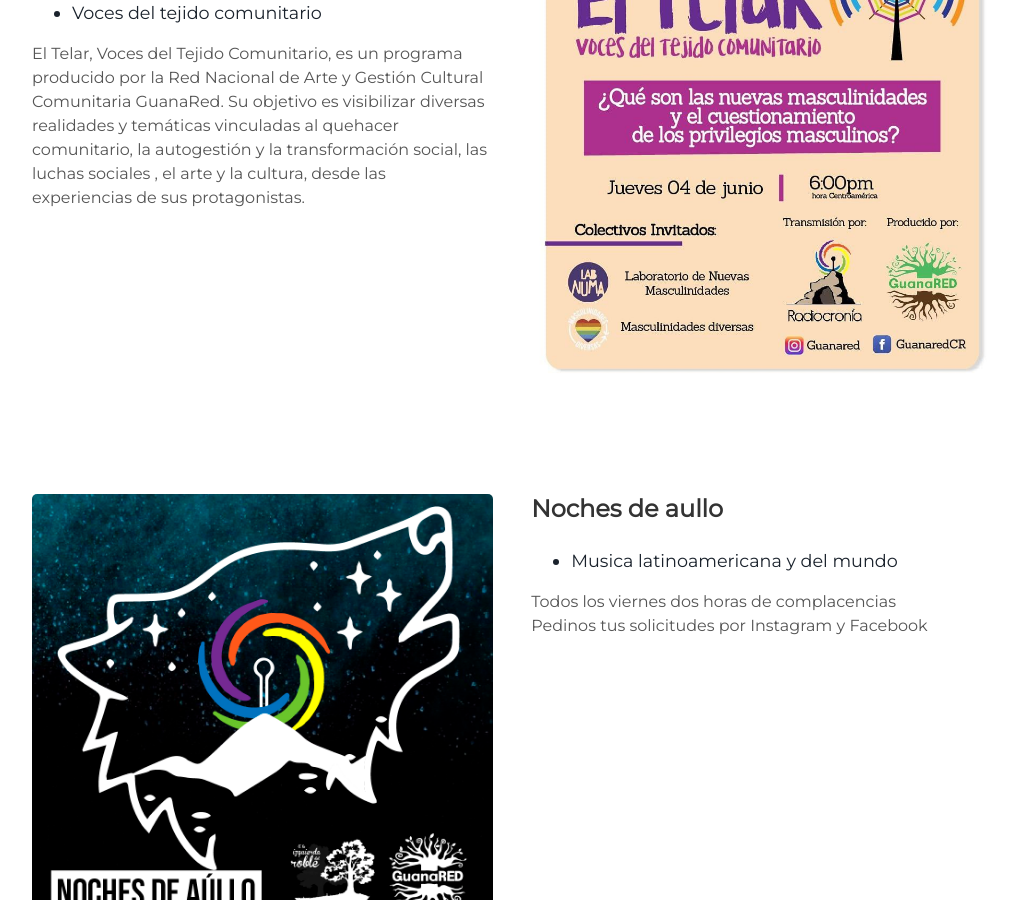
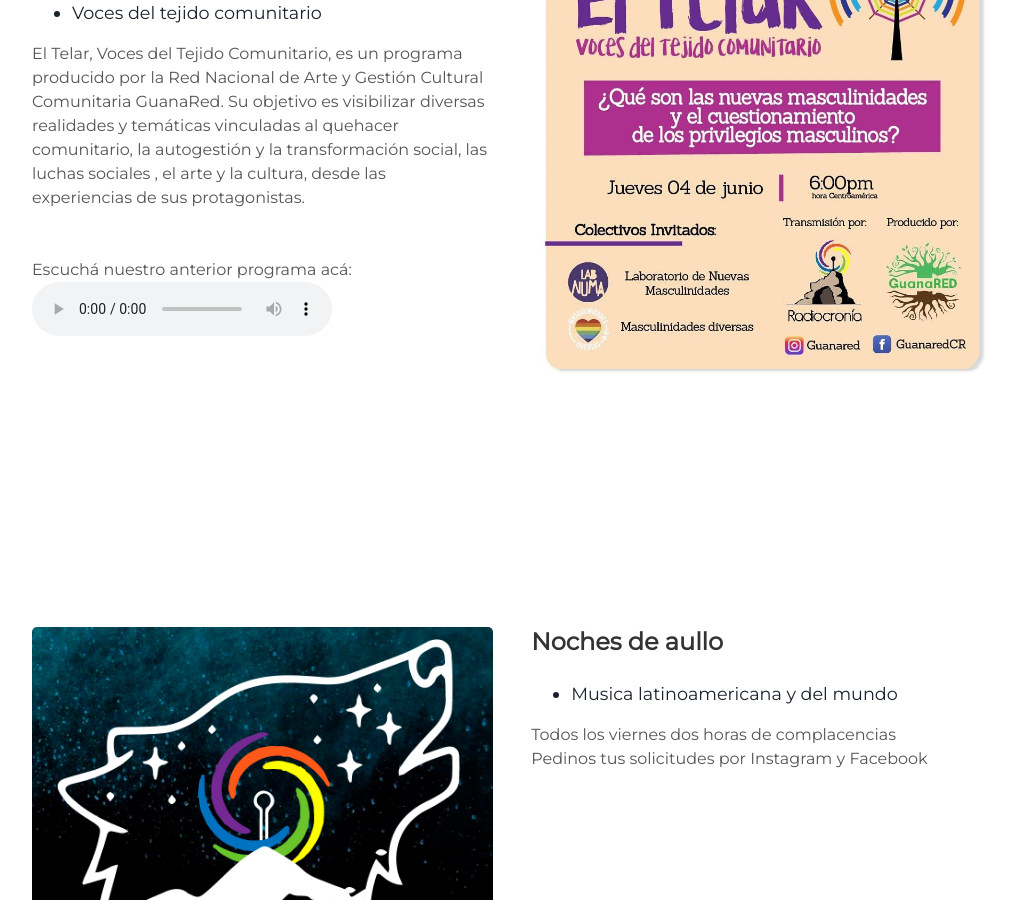
Before and after one commit to JaquerEspeis/radiocronia, a Jekyll site: the page built from index.html, in a window 1280 px wide and 900 px high, scrolled down 1340 px. Shown: the whole window, without its empty margins (128-1143 px from the left). Built offline with Jekyll 4.4.1, drawn with Linux system fonts in a browser that asks for light colours.

Commit message:
subir audio el telar
se sube audio el telar1

```diff
--- a/_includes/about.html
+++ b/_includes/about.html
@@ -23,8 +23,14 @@
    Su objetivo es visibilizar diversas realidades y temáticas vinculadas al quehacer comunitario,
    la autogestión y la transformación social, las luchas sociales , el arte y la cultura,
    desde las experiencias de sus protagonistas.
-   <br><br><br><br><br><br><br><br><br><br><br><br>
+    <br><br><br>
+  Escuchá nuestro anterior programa acá:
+      <audio id= "eltelar1" src="eltelar_1.mp3" controls>
+        </audio>
+      <br><br><br><br><br><br><br><br><br><br><br><br>
+
     </p>
+
   </div>
  </div>
 
```
